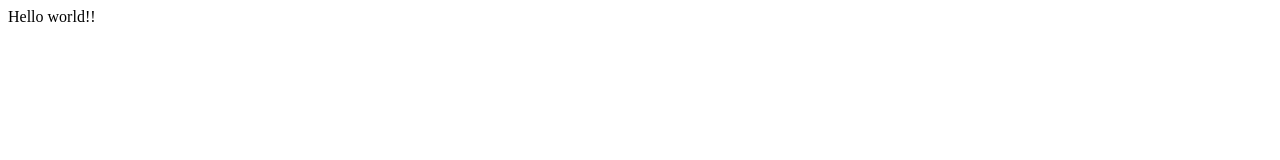
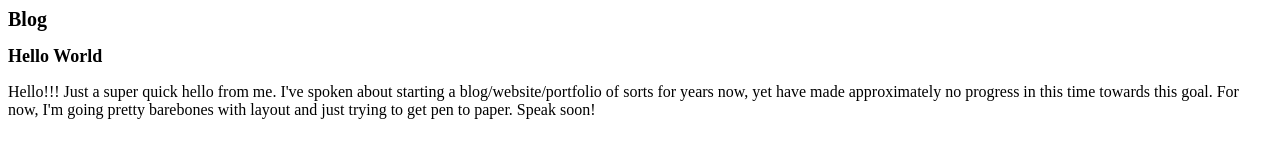
Before and after one commit to taylorgregory/taylorgregory.github.io, a plain HTML site: page index.html in a window 1280 px wide. Drawn offline with Linux system fonts and the light colour scheme.

Commit message:
Initial temporary post index.html

```diff
--- a/index.html
+++ b/index.html
@@ -1 +1,21 @@
-Hello world!!
+<html>
+  <head>
+    <style>
+      * {
+        font-family: serif;
+        font-size: 16px;
+      }
+      h1 {
+        font-size: 20px;
+      }
+      h2 {
+        font-size: 18px;
+      }
+    </style>
+  </head>
+  <body>
+    <h1>Blog</h1>
+    <h2>Hello World</h2>
+    <p>Hello!!! Just a super quick hello from me. I've spoken about starting a blog/website/portfolio of sorts for years now, yet have made approximately no progress in this time towards this goal. For now, I'm going pretty barebones with layout and just trying to get pen to paper. Speak soon!</p>
+  </body>
+</html>
```
